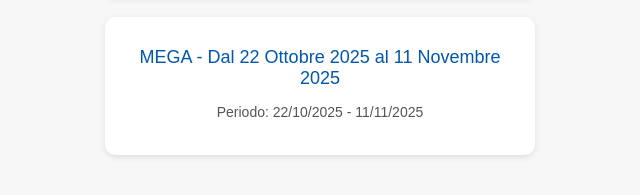
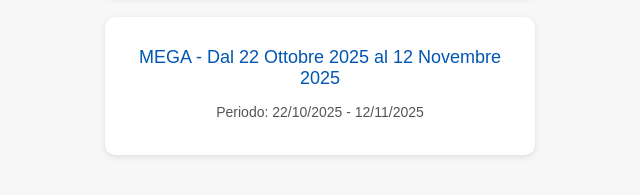
Before and after one commit to GabrielGoxhaj/Betacom_Academy8_NET_Links, a plain HTML site: page index.html in a window 1280 px wide. Shown: the part 463-658 px from the top of the page, 320-960 px from the left. Drawn offline with Linux system fonts and the light colour scheme.

Commit message:
Update index.html

```diff
--- a/index.html
+++ b/index.html
@@ -58,9 +58,9 @@
 
   <div class="link-block">
     <a href="https://mega.nz/folder/foYSSZCI#qhx3JKgVv9reptf4oNE9xg" target="_blank">
-      MEGA - Dal 22 Ottobre 2025 al 11 Novembre 2025
+      MEGA - Dal 22 Ottobre 2025 al 12 Novembre 2025
     </a>
-    <div class="date">Periodo: 22/10/2025 - 11/11/2025</div>
+    <div class="date">Periodo: 22/10/2025 - 12/11/2025</div>
   </div>
 </body>
 </html>
```
